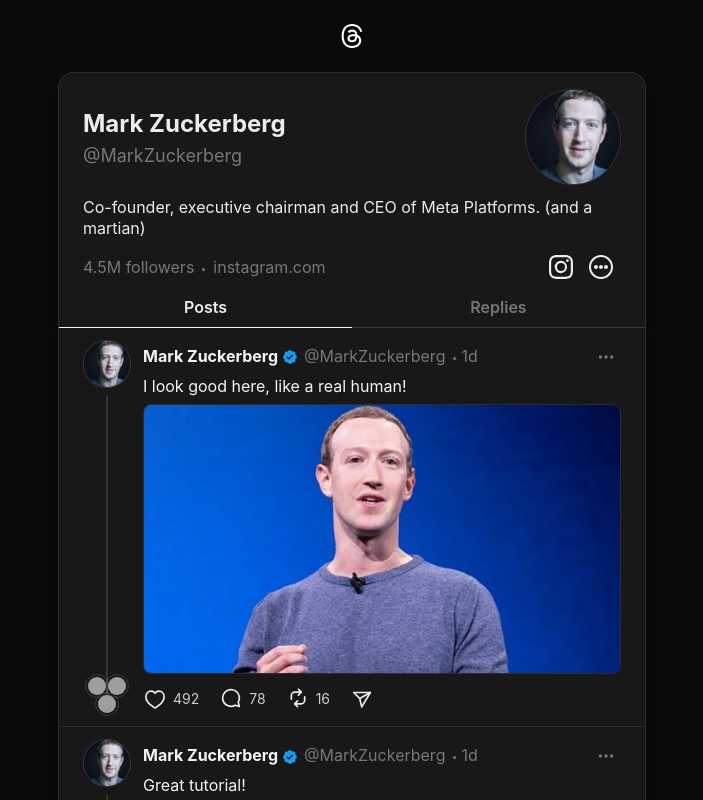
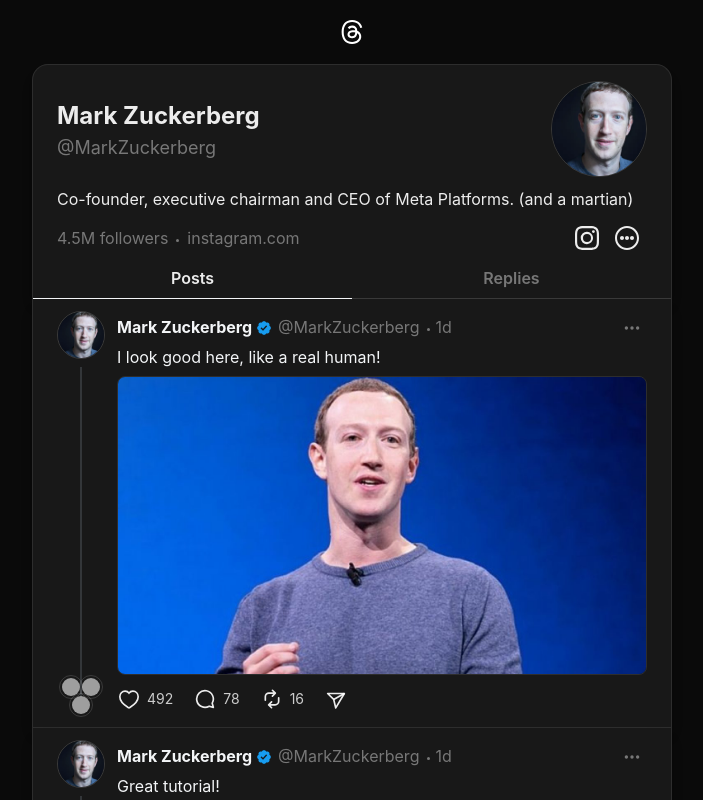
Before and after one commit to MAESTRO739/Follow, a React (Vite) app in the folder frontend/: page /1 in a window 1280 px wide. Shown: the top 800 px of the page, without its empty margins (288-991 px from the left). Built offline with nearby package versions, Linux system fonts and the light colour scheme; grey boxes are pictures that could not be loaded.

Commit message:
made the app container responsive

```diff
--- a/frontend/src/App.jsx
+++ b/frontend/src/App.jsx
@@ -6,7 +6,7 @@
 
 function App() {
   return (
-    <Container maxW="620px">
+    <Container maxW={{ base: '100%', sm: '90%', md: '85%', lg: '672px' }}>
       <Header />
       <Routes>
         <Route path="/:username" element={<UserPage />}/>
--- a/frontend/src/components/Header.jsx
+++ b/frontend/src/components/Header.jsx
@@ -3,7 +3,7 @@
 const Header = () => {
   const { colorMode, toggleColorMode } = useColorMode()
   return (
-    <Flex justifyContent={"center"} mt={6} mb={6}>
+    <Flex justifyContent={"center"} mt={5} mb={5}>
       <Image
         cursor={"pointer"}
         alt="logo"
--- a/frontend/src/components/UserHeader.jsx
+++ b/frontend/src/components/UserHeader.jsx
@@ -26,9 +26,9 @@
       borderColor={borderColor}
       borderBottom={'none'}
       boxShadow="lg"
-      w="full"
+      w='full'
     >
-      <VStack gap={2} p={6} pt={4} pb={2} boxSizing={'border-box'}>
+      <VStack gap={2} p={6} pt={4} pb={2} boxSizing={'border-box'} alignItems={'flex-start'}>
         <Flex
           justifyContent={"space-between"}
           alignItems="center"
--- a/frontend/src/components/UserPost.jsx
+++ b/frontend/src/components/UserPost.jsx
@@ -44,7 +44,7 @@
         pl={6}
         pr={6}
         boxShadow="lg"
-        w="full"
+        w='full'
         _hover={{ bg: bgHoverColor}}
         transition={'background-color 0.2s ease'}
       >
```
